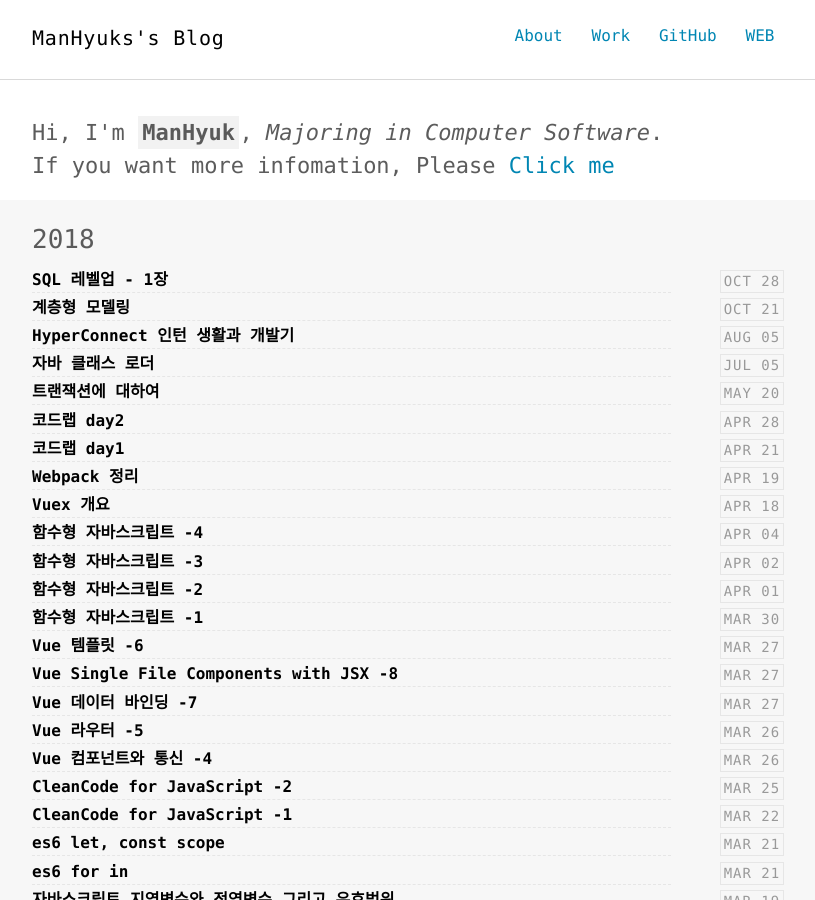
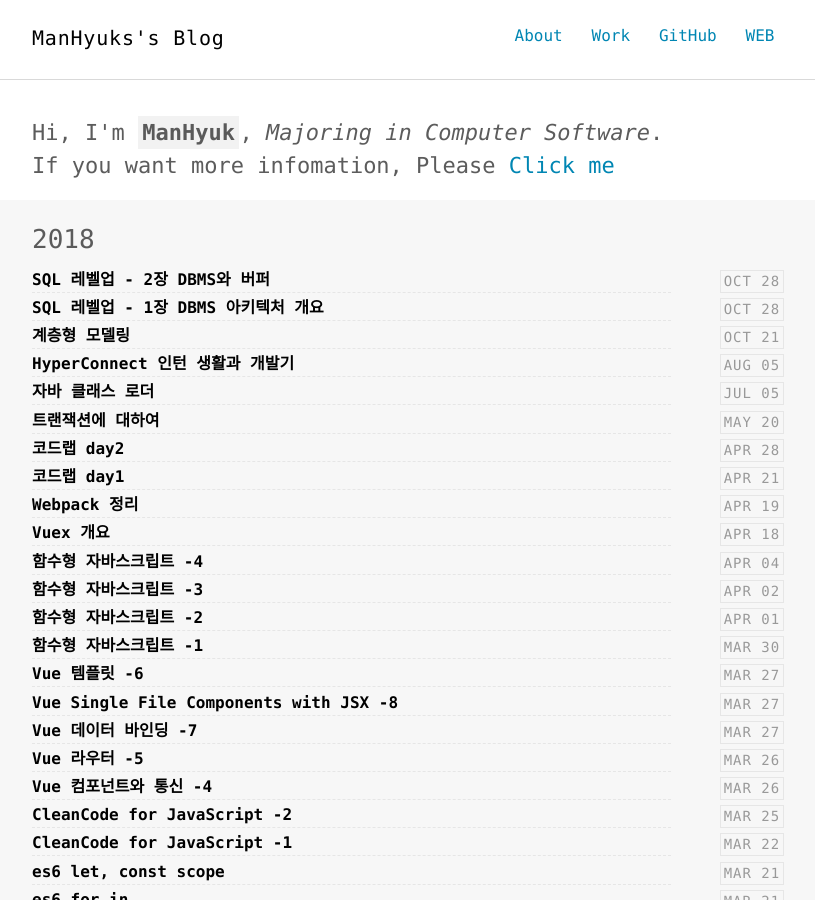
Before and after one commit to ManHyuk/ManHyuk.github.io, a Jekyll site: the page built from index.html, in a window 1280 px wide and 900 px high. Shown: the whole window, without its empty margins (232-1047 px from the left). Built offline with Jekyll 4.4.1, drawn with Linux system fonts in a browser that asks for light colours; some of the changed lines change nothing that is shown.

Commit message:
add sql level up 2.md

```diff
--- a/_posts/2018-10-28-sql-level-up-1.md
+++ b/_posts/2018-10-28-sql-level-up-1.md
@@ -1,6 +1,6 @@
 ---
 layout: post
-title: "SQL 레벨업 - 1장"
+title: "SQL 레벨업 - 1장 DBMS 아키텍처 개요"
 comments: true
 description: ""
 keywords: ""
--- /dev/null
+++ b/_posts/2018-10-28-sql-level-up-2.md
@@ -0,0 +1,138 @@
+---
+layout: post
+title: "SQL 레벨업 - 2장 DBMS와 버퍼"
+comments: false
+description: ""
+keywords: ""
+---
+
+## DBMS와 버퍼
+
+메모리는 한정된 희소 자원이다. 반면 데이터베이스가 메모리에 저장하고자 하는 데이터는 너무 많다. 따라서 데이터를 버퍼에 어떠한 식으로 확보할 것인가에 대해 트레이드오프가 발생한다.
+
+
+#### 기억장치의 계층
+
+![memory_hierarchy](/images/sql_level_up/memoryhierarchy.png)
+> 기억장치의 계층
+
+일반적으로 기억장치는 기억 비용에 따라 1차부터 3차까지의 계층으로 분류한다.
+기억 비용이란 데이터를 저장하는데 소모되는 비용을 나타낸다.
+
+- 1차 기억장치
+  - 레지스터, 메모리 등
+
+- 2차 기억장치
+  - HDD, CD, DVD, 플래시 메모리 등
+
+- 3차 기억장치
+  - 테이프 등
+
+
+기억 비용이 저렴하다고 해서 좋은 기억장치가 아니다. 피라미드의 아래 면적이 큰 것은 '같은 비용으로 저장할 수 있는 데이터 용량이 많다'를 뜻한다.
+
+많은 데이터를 저장하려면 속도를 잃고, 속도를 얻고자 하면 많은 데이터를 영속적으로 저장하기 힘들다는 트레이드오프가 발생한다.
+
+
+
+## DBMS와 기억장치의 관계
+
+- 하드디스크(HDD)
+
+DBMS가 데이터를 저장하는 매체는 대부분 HDD다. 다른 선택지도 있지만 용량, 비용, 성능의 관점에서 대부분 HDD를 사용중.
+
+데이터베이스는 대부분의 시스템에서 범용적으로 사용되는 미들웨어이므로, 어떤 상황에서도 평균적인 수치를 가지는 매체를 선택하는것이 자연스럽다.
+DBMS가 데이터를 디스크 이외의 장소에 저장하지 않는 뜻은 아니다. 오히려 일반적인 DBMS는 항상 디스크 이외의 장소에도 데이터를 올려놓는다.
+
+
+- 메모리
+
+메모리는 디스크에 비해 기억 비용이 굉장히 비싸다. 따라서 하드웨어 1대에 탑재할 수 있는 양이 크지않다. 일반적인 데이터베이스 서버의 경우 탑재되는 메모리 양은 한두 자리 정도이다. 아무리 많아도 100GB가 넘지 않는데, 테라바이트 단위의 용량을 가지는 HDD와 비교하면 매우 작은 크기이다. 따라서 규모 있는 상용 시스템의 데이터베이스 내부의 데이터를 모두 메모리에 올리는 것은 불가능하다.
+
+- 버퍼를 활용한 속도 향상
+
+DBMS가 일부라도 데이터를 메모리에 올리는 이유는 성능 향상 때문이다. 자주 접근하는 데이터를 메모리 위에 올려둔다면, 같은 SQL구문을 실행한다고 해도 디스크에서 데이터를 가져올 필요 없이 메모리에서 바로 데이터를 빠르게 검색할 수 있다.
+
+
+## 버퍼
+
+![buffer](/images/sql_level_up/buffer.png)
+
+디스크 접근을 줄일 수 있다면 큰 폭의 성능 향상이 가능하다. 일반적인 SQL 구문의 실행 시간 대부분을 저장소 I/O에 사용하기 때문이다.
+
+성능 향상을 목적으로 데이터를 저장하는 메모리를 **버퍼** 또는 **캐시** 라고 한다.
+사용자와 저장소 사이에서 SQL 구문의 디스크 접근을 줄여주는 역할을 한다.
+주로 물리적인 매체로 메모리가 사용되는 경우가 많다. 따라서 하드디스크 위에있는 데이터에 접근하는 것보다 훨씬 빠르다.
+
+고속접근이 가능한 버퍼에 '데이터를 어떻게, 어느 정도의 기간 동안 올릴지'를 관리하는 것이 DBMS의 버퍼 매니저다.
+
+
+
+## 메모리 위에 있는 두 개의 버퍼
+
+DBMS가 데이터를 유지하기 위해 사용하는 메모리는 크게 2 종류 이다.
+- 데이터 캐시
+- 로그 버퍼
+
+대부분의 DBMS는 두 개의 역할을 하는 메모리 영역을 가지고 있다.
+> MySQL의 경우 데이터 캐시는 버퍼 풀로 명칭한다, 로그 버퍼는 그대로
+
+
+- 데이터 캐시
+
+데이터 캐시는 디스크에 있는 데이터의 일부를 메모리에 유지하기 위해 사용하는 메모리 영역이다.
+SELECT 구문의 결과 값이 모두 데이터 캐시에 있다면 디스크와 같은 저속 저장소에 접근하지 않기 때문에 빠르게 응답할 수 있다.
+
+반면에 데이터가 캐시에 없다면 디스크까지 내려가야 하기때문에 응답 속도가 느려진다.
+
+
+- 로그 버퍼
+
+로그 버퍼는 갱신 처리(INSERT, DELETE, UPDATE, MERGE)와 관련 있다.
+DBMS는 갱신과 관련된 SQL구문을 사용자로부터 받으면, 곧바로 저장소에 있는 데이터를 변경하지 않는다. 일단 로그 버퍼 위에 변경 정보를 보내고 이후에 디스크에 변경을 수행한다.
+
+이처럼 데이터베이스의 갱신 처리는 SQL 구문의 실행 시점과 저장소에 갱신하는 시점에 차이가 있는 **비동기** 처리다.
+
+SQL구문을 실행할 때 단순히 저장소 상의 파일을 바로 변경하는 편이 간단하다. 하지만 DBMS가 이러한 시점의 차이를 두는 이유는 성능을 높이기 위해서다. 저장소는 검색 뿐만이 아니라 갱신을 할때도 상당한 시간이 소모 된다. 따라서 저장소 변경이 끝날 때까지 기다리면 사용자는 장기간 대기하게 된다. 따라서 한 번 메모리에 갱신 저보를 받은 시점에서 사용자에게는 해당 SQL구문이 '끝났다'라고 통지하고, 내부적으로는 관련된 처리를 계속 수행한다.
+
+
+## 메모리의 성질이 초래하는 트레이드오프
+
+- 휘발성
+
+메모리에는 데이터의 영속성이 없다. 하드웨어의 전원을 꺼버리ㅓ면 메모리 위에 올라가 있는 모든 데이터가 사라진다.
+
+DBMS를 껏다 켜면 버퍼 위의 모든 데이터가 사라진다. 따라서 DBMS에 어떤 장애가 발생해서 프로세스다운이 일어나면, 메모리 위에 있는 모든 데이터가 날아간다.
+
+때문에 영속성이 보장되지 않는 이상 기능적으로 디스크를 완전히 대체하는것은 불가능하다.
+
+
+- 휘발성의 문제점
+
+가장 큰 문제점은 장애로 인해 메모리에 있던 데이터가 모두 사라져 데이터 부정합을 발생시키는것이다. **데이터 캐시** 라면 장애로 인해 메모리 위의 데이터가 사라져도 디스크에 원본 데이터가 남아있기 때문에 문제 없다. 따라서 시간이 더 걸리지만 결과에는 문제없다.
+
+하지만 로그 버퍼위에 존재하는 데이터가 로그 파일에 반영 되기전에 장애가 발생한다면 해당 데이터가 완전히 사라져서 복구조차 불가능해 진다. 예를 들면 은행 입출금 또는 카드 인출이 데이터베이스에 반영이 안될 수 있다는 것이다.
+
+이를 회피하기 위해 DBMS는 **커밋** 시점에 반드시 갱신 정보를 로그 파일(영속적인 저장소에 존재)에 씀으로써, 장애가 발생해도 정합성을 유지한다.
+**커밋** 이란 개신 처리를 '확정'하는 것이며 DBMS는 커밋된 데이터를 영속화 한다.
+
+
+반대로 말하면 커밋 때는 반드시 디스크에 **동기** 접근이 일어난다. 여기서 다시 트레이드오프가 나타난다. 디스크에 동기 처리를 한다면 데이터 정합성이 높아지지만 성능이 낮아지게 된다.
+
+
+
+## 추가적인 메모리 영역 '워킹 메모리'
+
+- 언제 사용될까?
+
+정렬 또는 해시 관련 처리에 사용되는 작업용 영역으로 **워킹 메모리** 라고 부른다.
+정렬은 ORDER BY 구, 집합 연산 등의 기능을 사용할때 실행된다. 반면 해시는 주로 테이블 등의 결합에서 해시결합이 사용되는때 실행된다.
+
+> 오라클의 경우 PGA라 명칭하고, MySQL은 정렬 버퍼라고 한다.
+
+작업용 메모리 영역은 SQL에서 정렬 또는 해시가 필요한 때 사용되고, 종료되면 해제되는 임시 영역이며, 일반적으로 데이터 캐시와 로그 버퍼와는 다른 영역으로 관리되는 경우가 많다.
+
+워킹메모리가 성능적으로 중요한 이유는, 만약 워킹메모리의 크기가 다루려는 데이터의 크기보다 작다면 DBMS가 저장소를 사용하기 때문이다.
+
+DBMS는 워킹메모리가 부족할때 사용하는 임시적인 영역을 가지고 있다. 이러한 일시 영역들은 저장소 위에 있으므로 당연히 접근 속도가 느리다.
+> 오라클의 경우 임시 테이블 스페이스, MsSQL의 경우 TEMPDB
```
Also changed, not shown: images/sql_level_up/buffer.png (added), images/sql_level_up/memoryhierarchy.png (added).
